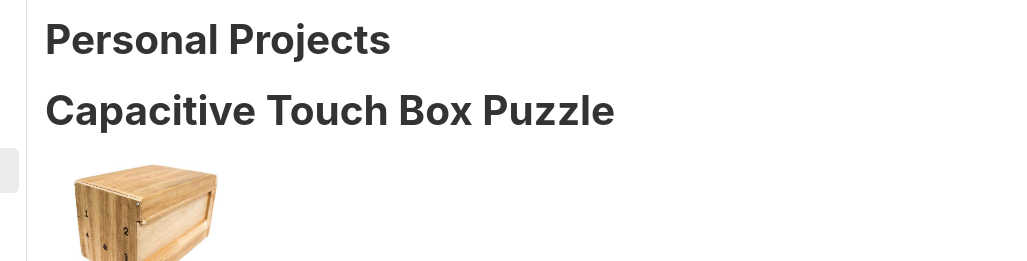
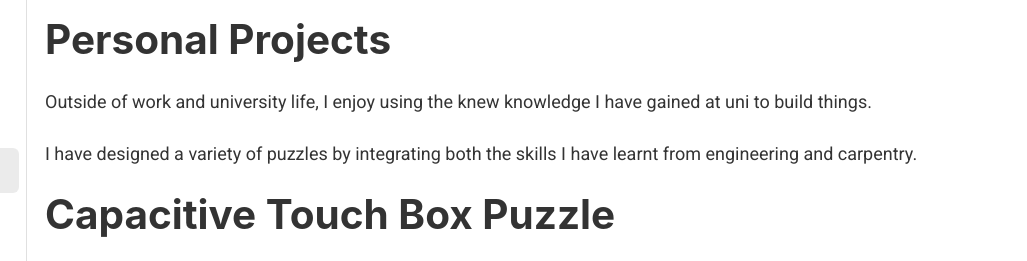
Before and after one commit to kenjikamimura/OnlinePortfolio, a Gatsby site: page /personal-projects in a window 1280 px wide. Shown: the top 261 px of the page, 253-1280 px from the left. Built offline with nearby package versions, Linux system fonts and the light colour scheme; Gatsby itself is replaced by a stand-in of ours.

Commit message:
Add personalProjects markdown

```diff
--- /dev/null
+++ b/src/markdown/personalProjects.md
@@ -0,0 +1,7 @@
+---
+id: "personalProjects"
+---
+
+Outside of work and university life, I enjoy using the knew knowledge I have gained at uni to build things.
+
+I have designed a variety of puzzles by integrating both the skills I have learnt from engineering and carpentry.
--- a/src/pages/personal-projects.js
+++ b/src/pages/personal-projects.js
@@ -9,51 +9,17 @@ import WoodenTimeCapsule from "../sections/WoodenTimeCapsule"
 const PersonalProjects = () => {
   const data = useStaticQuery(graphql`
     {
-      outside: file(
-        relativePath: {
-          eq: "personalProjects/capacitiveTouchBoxPuzzle/outside.jpg"
-        }
-      ) {
-        childImageSharp {
-          fluid(maxWidth: 512) {
-            ...GatsbyImageSharpFluid_withWebp
-          }
-        }
-      }
-      open: file(
-        relativePath: {
-          eq: "personalProjects/capacitiveTouchBoxPuzzle/open.jpg"
-        }
-      ) {
-        childImageSharp {
-          fluid(maxWidth: 512) {
-            ...GatsbyImageSharpFluid_withWebp
-          }
-        }
-      }
-      inside: file(
-        relativePath: {
-          eq: "personalProjects/capacitiveTouchBoxPuzzle/inside.jpg"
-        }
-      ) {
-        childImageSharp {
-          fluid(maxWidth: 512) {
-            ...GatsbyImageSharpFluid_withWebp
-          }
-        }
-      }
-      markdownRemark(frontmatter: { id: { eq: "capacitiveTouchBoxPuzzle" } }) {
+      markdownRemark(frontmatter: { id: { eq: "personalProjects" } }) {
         html
       }
     }
   `)
 
-  console.log(data)
-
   return (
     <Layout>
       <SEO title="Personal Projets" />
       <h1>Personal Projects</h1>
+      <div dangerouslySetInnerHTML={{ __html: data.markdownRemark.html }} />
       <CapacitiveTouchBoxPuzzle />
       <WoodenTimeCapsule />
     </Layout>
```
